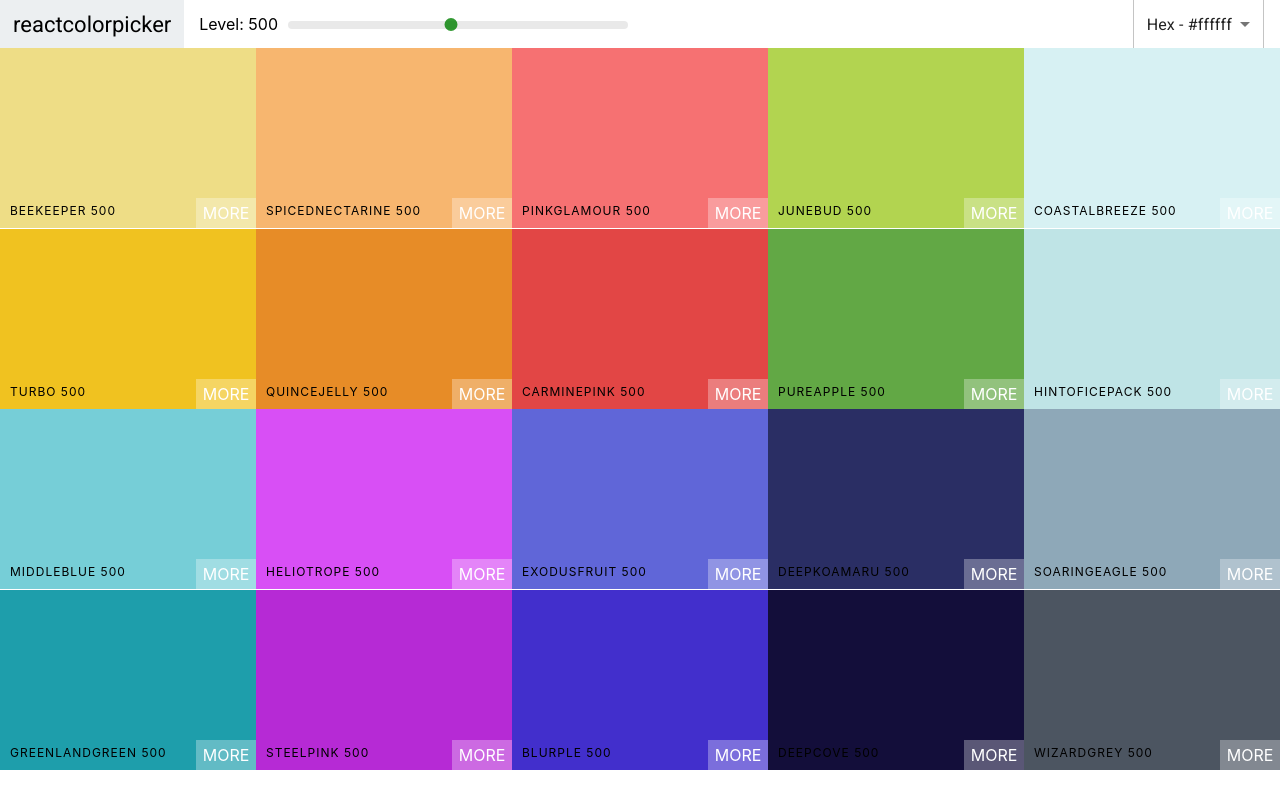
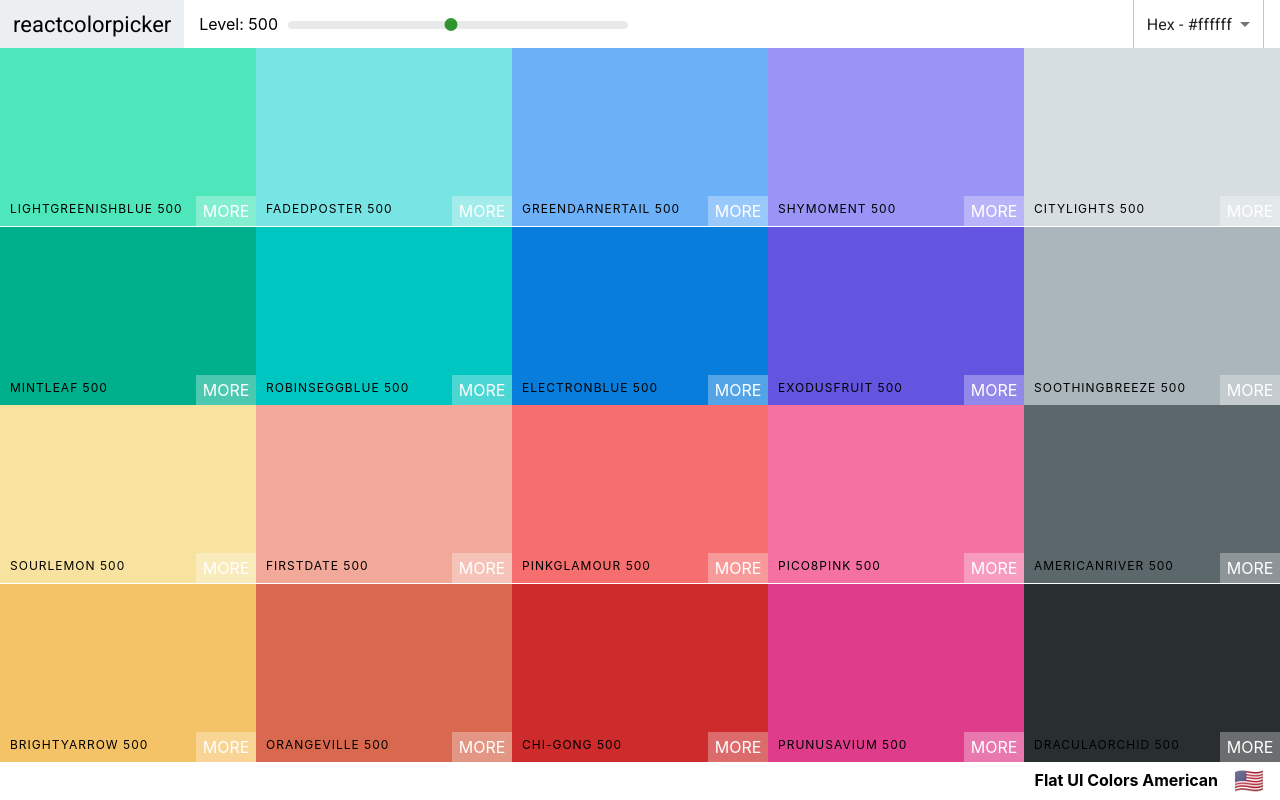
Before and after one commit to PuneetY008/Colors-App, a React (Create React App) app: page /pallete/flat-ui-colors-american in a window 1280 px wide. Built offline with nearby package versions, Linux system fonts and the light colour scheme.

Commit message:
pallete component fully functional

```diff
--- a/package.json
+++ b/package.json
@@ -16,6 +16,7 @@
     "react": "^17.0.2",
     "react-copy-to-clipboard": "^5.0.4",
     "react-dom": "^17.0.2",
+    "react-router-dom": "^5.3.0",
     "react-scripts": "5.0.0",
     "web-vitals": "^2.1.4"
   },
--- a/src/App.js
+++ b/src/App.js
@@ -1,15 +1,35 @@
+import { Component } from 'react';
 import Pallete from './Pallete';
+import PalleteList from './PalleteList';
 import seedColors from './seedColors';
 import { generatePalette } from "./colorHelpers";
+import {Route, Switch} from 'react-router-dom';
 import './App.css';
 
-function App() {
-  console.log(generatePalette(seedColors[4]));
-  return (
-    <div className="">
-      <Pallete pallete ={generatePalette(seedColors[4])} />
-    </div>
-  );
+
+class App extends Component  {
+  //console.log(generatePalette(seedColors[4]));
+
+  findPallete(id){
+    return seedColors.find(function(pallete){
+      return pallete.id === id;
+    });
+  }
+  render(){
+    return (
+
+      <Switch>
+        <Route exact path='/' render={()=> <PalleteList palletes= {seedColors} />} ></Route>
+        <Route exact path='/pallete/:id' render={(routeProps)=>(
+          <Pallete pallete= {generatePalette(this.findPallete(routeProps.match.params.id))} />
+        )} />
+      </Switch>
+
+      // <div className="">
+      //   <Pallete pallete ={generatePalette(seedColors[0])} />
+      // </div>
+    );
+  }
 }
 
 export default App;
--- a/src/Navbar.js
+++ b/src/Navbar.js
@@ -5,6 +5,7 @@ import MenuItem from '@mui/material/MenuItem';
 import Snackbar from '@mui/material/Snackbar';
 import CloseIcon from '@mui/icons-material/Close';
 import IconButton from '@mui/material/IconButton';
+import { Link } from "react-router-dom";
 import "rc-slider/assets/index.css";
 import "./Navbar.css";
 
@@ -33,7 +34,7 @@ class Navbar extends Component {
     return (
       <header className='Navbar'>
         <div className='logo'>
-          <a href='#'>reactcolorpicker</a>
+          <Link to='/'>reactcolorpicker</Link>
         </div>
         <div className='slider-container'>
           <span>Level: {level}</span>
--- a/src/Pallete.css
+++ b/src/Pallete.css
@@ -1,7 +1,22 @@
 .Pallete{
-    width: 100%;
     height: 100vh;
+    display: flex;
+    flex-direction:column;
 }
 .Pallete-colors{
     height: 90%;
 }
+
+.Pallete-footer{
+    background-color: white;
+    height: 5vh;
+    display: flex;
+    justify-content: flex-end;
+    align-items: center;
+    font-weight: bold;
+
+}
+.emoji{
+    font-size: 1.5rem;
+    margin: 0 1rem;
+}
--- a/src/Pallete.js
+++ b/src/Pallete.js
@@ -23,8 +23,9 @@ class Pallete extends Component{
     render(){
         const { colors } = this.props.pallete;
         const { level,format } = this.state;
+        const palleteName = this.props.pallete.paletteName;
         let colorBoxes = this.props.pallete.colors[this.state.level].map(c=>
-                <ColorBox background={c[format]} name={c.name} />
+                <ColorBox background={c[format]} name={c.name} key={c.id} />
             );
 
         return(
@@ -36,6 +37,10 @@ class Pallete extends Component{
                     {colorBoxes}
                 </div>
                 {/***footer here */}
+                <footer className='Pallete-footer'>
+                    {palleteName}
+                    <span className='emoji'>{this.props.pallete.emoji}</span>
+                </footer>
             </div>
         );
     }
--- /dev/null
+++ b/src/PalleteList.js
@@ -0,0 +1,21 @@
+import React, { Component } from 'react';
+import { Link } from 'react-router-dom';
+
+class PalleteList extends Component{
+    render(){
+        const {palletes} = this.props;
+        return(
+            <div className='PalleteList'>
+                <h1>React Colors</h1>
+                {palletes.map(pallete => (
+                    <p>
+                        <Link to={`/pallete/${pallete.id}`}>{pallete.paletteName}</Link>
+                    </p>
+
+                ))}
+            </div>
+        );
+    }
+}
+
+export default PalleteList;
--- a/src/index.js
+++ b/src/index.js
@@ -2,11 +2,14 @@ import React from 'react';
 import ReactDOM from 'react-dom';
 import './index.css';
 import App from './App';
+import { BrowserRouter } from 'react-router-dom';
 import reportWebVitals from './reportWebVitals';
 
 ReactDOM.render(
   <React.StrictMode>
-    <App />
+    <BrowserRouter>
+      <App />
+    </BrowserRouter>
   </React.StrictMode>,
   document.getElementById('root')
 );
```
Also changed, not shown: 1 other file (tests, documents, lock files or other folders).
